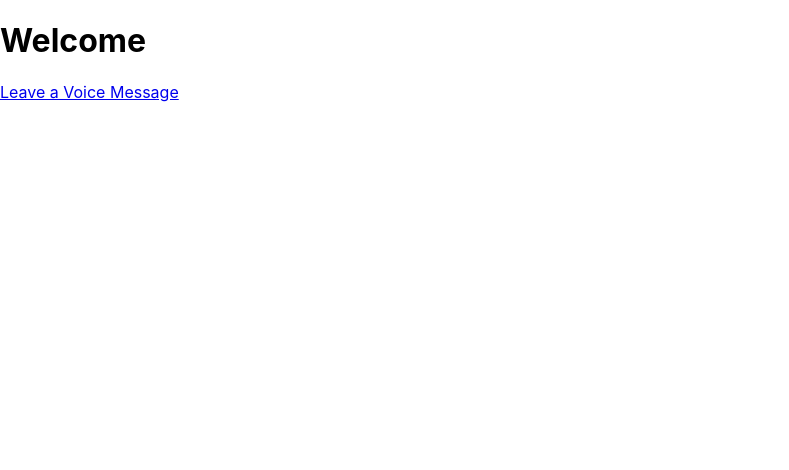
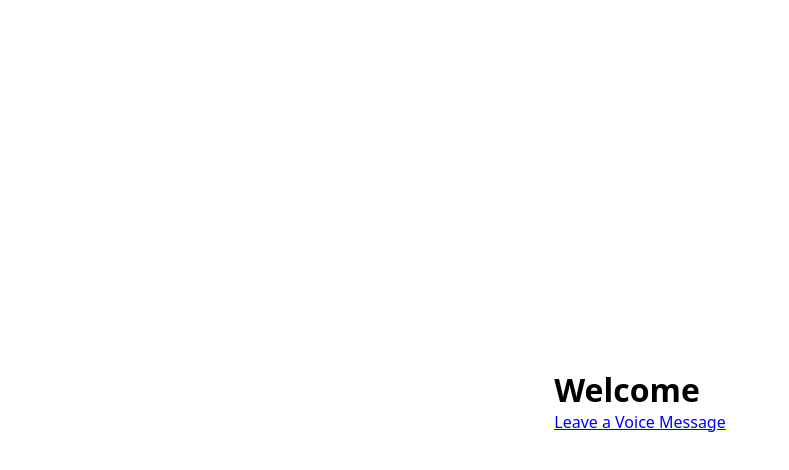
Before and after one commit to dmkirshon/happilyeverafterparty-app, a React (Create React App) app: page / in a window 1280 px wide. Shown: the top 470 px of the page, without its empty margins (0-789 px from the left). Built offline with nearby package versions, Linux system fonts and the light colour scheme; no server answers.

Commit message:
feat: Create basic name entry identification

```diff
--- a/src/App.tsx
+++ b/src/App.tsx
@@ -1,5 +1,4 @@
 import { createBrowserRouter, RouterProvider } from "react-router-dom";
-import { VoiceRecord } from "./components/VoiceRecord";
 import ErrorPage from "./ErrorPage";
 import Home from "./routes/Home";
 import VoiceBox from "./routes/VoiceBox";
@@ -10,7 +9,15 @@ function App() {
     { path: "/voice-box", element: <VoiceBox /> },
   ]);
   return (
-    <div className="App">
+    <div
+      className="App"
+      style={{
+        display: "flex",
+        justifyContent: "center",
+        alignItems: "center",
+        minHeight: "100vh",
+      }}
+    >
       <RouterProvider router={router} />
     </div>
   );
--- /dev/null
+++ b/src/components/UserIdentifier.tsx
@@ -0,0 +1,41 @@
+import { useEffect, useState } from "react";
+import { Form } from "react-router-dom";
+
+interface UserIdentifierProps {
+  name: string;
+  handleNameFieldUpdate: (event: React.ChangeEvent<HTMLInputElement>) => void;
+  handleSubmitName: (event: React.FormEvent<HTMLFormElement>) => void;
+}
+
+const UserIdentifier = ({
+  name,
+  handleNameFieldUpdate,
+  handleSubmitName,
+}: UserIdentifierProps) => {
+  return (
+    <div>
+      <Form
+        onSubmit={handleSubmitName}
+        style={{
+          display: "flex",
+          flexDirection: "column",
+          justifyContent: "center",
+          alignItems: "center",
+        }}
+      >
+        <label>
+          Name:{" "}
+          <input
+            type="text"
+            value={name}
+            required
+            onChange={handleNameFieldUpdate}
+          ></input>
+        </label>
+        <button type="submit">Submit</button>
+      </Form>
+    </div>
+  );
+};
+
+export default UserIdentifier;
--- a/src/components/VoiceRecord.tsx
+++ b/src/components/VoiceRecord.tsx
@@ -3,8 +3,11 @@ import { getStorage, ref, uploadBytes } from "firebase/storage";
 import app from "../firebaseConfig";
 import { useState } from "react";
 
-export const VoiceRecord = () => {
-  const [name, setName] = useState("name");
+interface VoiceRecordProps {
+  name: string;
+}
+
+const VoiceRecord = ({ name }: VoiceRecordProps) => {
   const storage = getStorage(app);
 
   const addAudioElement = (blob: Blob) => {
@@ -26,3 +29,5 @@ export const VoiceRecord = () => {
     </div>
   );
 };
+
+export default VoiceRecord;
--- a/src/index.css
+++ b/src/index.css
@@ -1,13 +1,18 @@
-body {
-  margin: 0;
-  font-family: -apple-system, BlinkMacSystemFont, 'Segoe UI', 'Roboto', 'Oxygen',
-    'Ubuntu', 'Cantarell', 'Fira Sans', 'Droid Sans', 'Helvetica Neue',
-    sans-serif;
+/* General Style */
+
+html {
+  box-sizing: border-box;
+
   -webkit-font-smoothing: antialiased;
   -moz-osx-font-smoothing: grayscale;
+  font-family: system-ui, -apple-system, BlinkMacSystemFont, "Segoe UI", Roboto,
+    Oxygen, Ubuntu, Cantarell, "Open Sans", "Helvetica Neue", sans-serif;
 }
 
-code {
-  font-family: source-code-pro, Menlo, Monaco, Consolas, 'Courier New',
-    monospace;
+*,
+*:before,
+*:after {
+  box-sizing: inherit;
+  margin: 0;
+  padding: 0;
 }
--- a/src/routes/VoiceBox.tsx
+++ b/src/routes/VoiceBox.tsx
@@ -1,12 +1,44 @@
+import { useState } from "react";
 import { Link } from "react-router-dom";
-import { VoiceRecord } from "../components/VoiceRecord";
+import UserIdentifier from "../components/UserIdentifier";
+import VoiceRecord from "../components/VoiceRecord";
 
 export default function Home() {
+  const [name, setName] = useState("");
+  const [isFormSubmitted, setIsFormSubmitted] = useState(false);
+
+  const handleNameFieldUpdate = (
+    event: React.ChangeEvent<HTMLInputElement>
+  ) => {
+    setName(event.target.value);
+  };
+
+  const handleSubmitName = (event: React.FormEvent<HTMLFormElement>) => {
+    setIsFormSubmitted(true);
+    event.preventDefault();
+  };
+
   return (
-    <div>
+    <div
+      style={{
+        border: "1px solid black",
+        display: "flex",
+        flexDirection: "column",
+        justifyContent: "center",
+        alignItems: "center",
+      }}
+    >
       <h1>Welcome</h1>
       <Link to="/">Back to main page</Link>
-      <VoiceRecord />
+      {!isFormSubmitted ? (
+        <UserIdentifier
+          name={name}
+          handleNameFieldUpdate={handleNameFieldUpdate}
+          handleSubmitName={handleSubmitName}
+        />
+      ) : (
+        <VoiceRecord name={name} />
+      )}
     </div>
   );
 }
```
